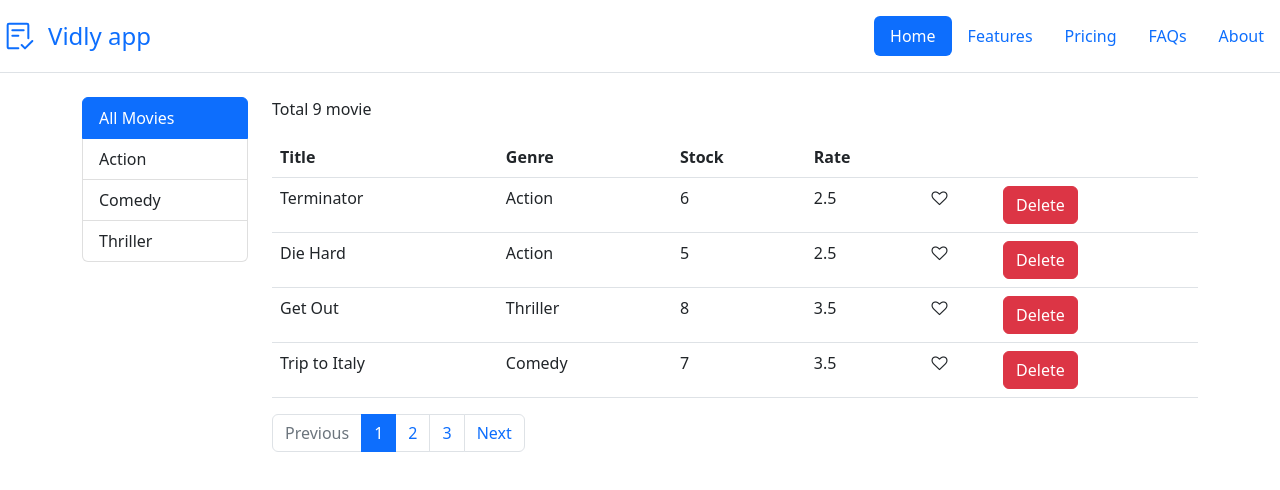
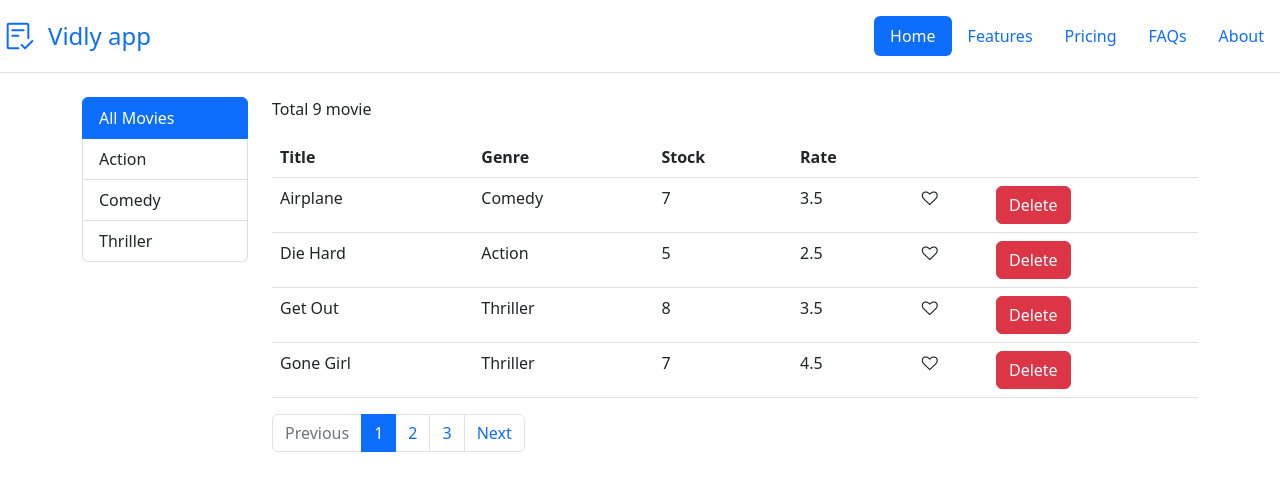
Before and after one commit to suhailphp/vidly-app-2023, a React (Create React App) app: page / in a window 1280 px wide. Shown: the top 490 px of the page. Built offline with nearby package versions, Linux system fonts and the light colour scheme.

Commit message:
Table sorting feature has been added

```diff
--- a/src/components/movies.jsx
+++ b/src/components/movies.jsx
@@ -1,6 +1,7 @@
 import React, { Component } from "react";
 import { getMovies } from "../services/fakeMovieService";
 import { getGenres } from "../services/fakeGenreService";
+import _ from 'lodash'
 
 import ListGroup from "./common/listGroup"
 import Pagination from "./common/pagination";
@@ -11,16 +12,39 @@ class Movies extends Component {
     movies: [],
     genres: [],
     selectedGenre:{_id:null,name:'All Movies'},
+    sortColumn:{path:'title',order:'asc'},
     currentPage:1,
     pageSize:4
   };
   componentDidMount(){
     this.setState({movies:getMovies(),genres:[{_id:null,name:'All Movies'},...getGenres()]})
   }
+  handleSort = (path) =>{
+    let order = (this.state.sortColumn.order === 'asc' && this.state.sortColumn.path === path)?'desc':'asc'
+    //console.log(path,order);
+    this.setState({sortColumn:{path,order}})
+  }
+  handlePageChange = (page) =>{
+    this.setState({currentPage:page})
+  }
+  handleGenreSelect= (genre)=>{
+    this.setState({selectedGenre:genre,currentPage:1})
+  }
+  handleLike = (movie) => {
+    const movies = [...this.state.movies]
+    const index = movies.indexOf(movie)
+    movies[index].liked = !movies[index].liked
+    this.setState({movies})
+  }
+  handleDelete = (movie) => {
+    const movies = this.state.movies.filter((mov) => mov._id !== movie._id);
+    this.setState({ movies: movies });
+  };
   render() {
-    const {movies:AllMovies,currentPage,pageSize,selectedGenre} = this.state
+    const {movies:AllMovies,currentPage,pageSize,selectedGenre,sortColumn} = this.state
     const filteredMovies = (selectedGenre._id)?AllMovies.filter(movie=>movie.genre._id === selectedGenre._id):AllMovies
-    const movies = paginate(filteredMovies,currentPage,pageSize)
+    const sortedMovie = _.orderBy(filteredMovies,[sortColumn.path],[sortColumn.order])
+    const movies = paginate(sortedMovie,currentPage,pageSize)
     //console.log(movies)
     return (
       <div className="row">
@@ -38,6 +62,7 @@ class Movies extends Component {
             movies={movies}
             onLike={this.handleLike}
             onDelete={this.handleDelete}
+            onSort={this.handleSort}
           ></MoviesTable>
           <Pagination
             currentPage={this.state.currentPage}
@@ -51,24 +76,7 @@ class Movies extends Component {
     );
   }
 
-  handleDelete = (movie) => {
-    const movies = this.state.movies.filter((mov) => mov._id !== movie._id);
-    this.setState({ movies: movies });
-  };
-  handleLike = (movie) => {
-    const movies = [...this.state.movies]
-    const index = movies.indexOf(movie)
-    movies[index].liked = !movies[index].liked
-    this.setState({movies})
-  }
 
-  handlePageChange = (page) =>{
-    this.setState({currentPage:page})
-  }
-
-  handleGenreSelect= (genre)=>{
-    this.setState({selectedGenre:genre,currentPage:1})
-  }
 }
 
 export default Movies;
--- a/src/components/moviesTable.jsx
+++ b/src/components/moviesTable.jsx
@@ -7,10 +7,10 @@ class MoviesTable extends Component {
             <table className="table">
             <thead>
               <tr>
-                <th scope="col">Title</th>
-                <th scope="col">Genre</th>
-                <th scope="col">Stock</th>
-                <th scope="col">Rate</th>
+                <th onClick={()=>this.props.onSort('title')} scope="col" style={{cursor:'pointer'}}>Title</th>
+                <th onClick={()=>this.props.onSort('genre.name')} scope="col" style={{cursor:'pointer'}}>Genre</th>
+                <th onClick={()=>this.props.onSort('numberInStock')} scope="col" style={{cursor:'pointer'}}>Stock</th>
+                <th onClick={()=>this.props.onSort('dailyRentalRate')} scope="col" style={{cursor:'pointer'}}>Rate</th>
                 <th scope="col"></th>
                 <th scope="col"></th>
               </tr>
```
